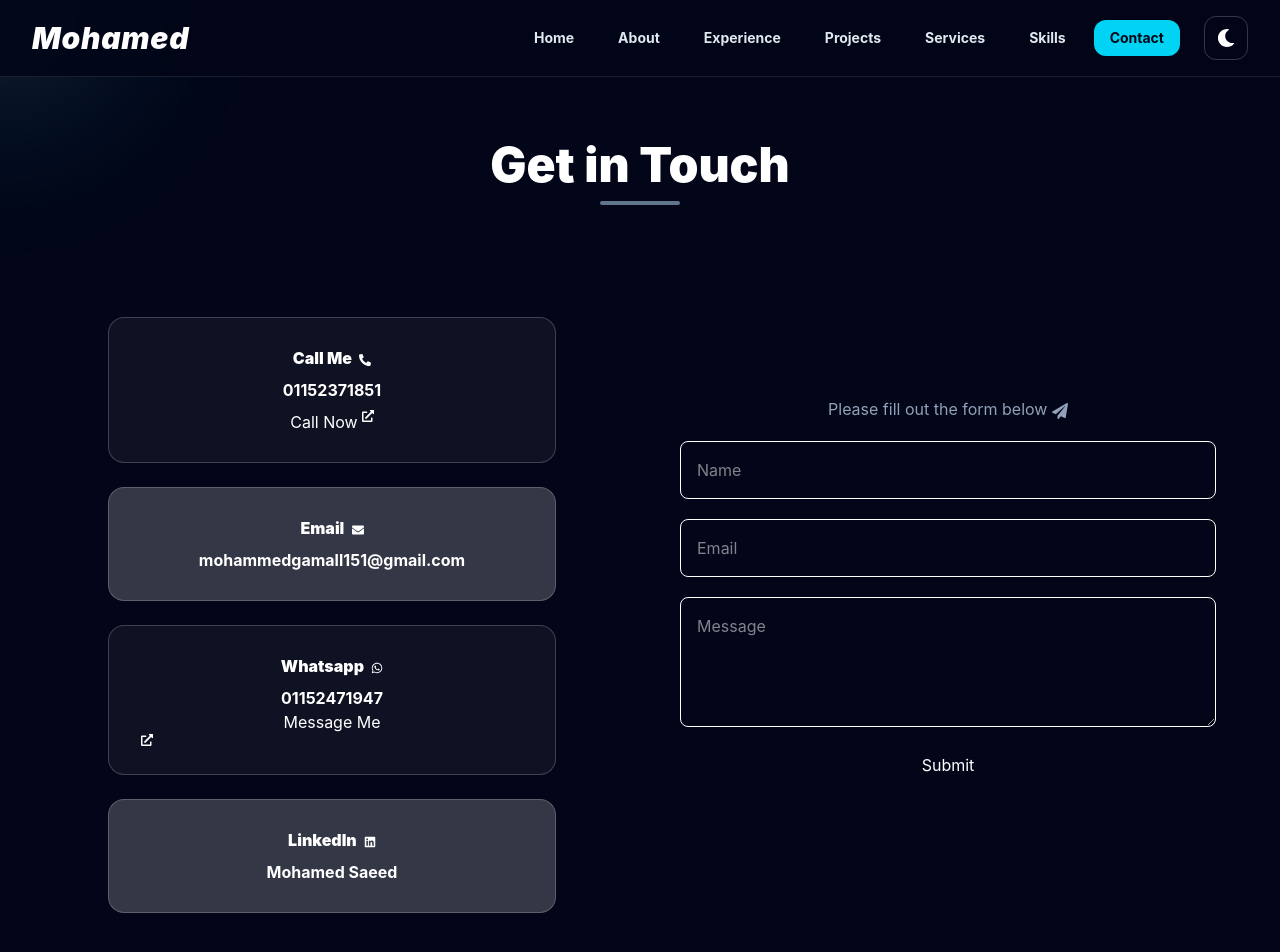
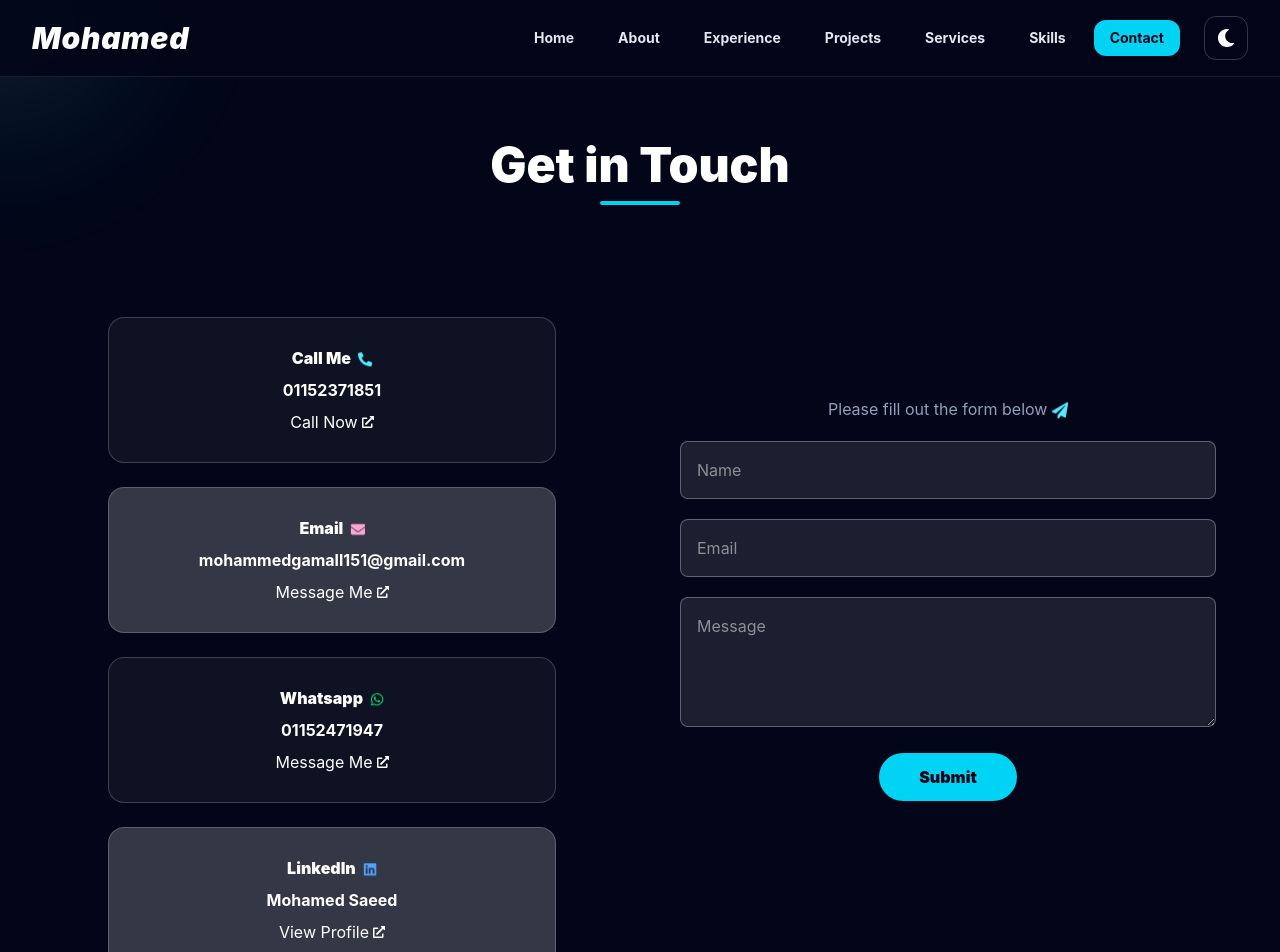
Before and after one commit to MohamedHappy226/mohamed-portfolio, a React (Vite) app: page /contact in a window 1280 px wide. Shown: the top 952 px of the page. Built offline with nearby package versions, Linux system fonts and the light colour scheme.

Commit message:
improve contact page

```diff
--- a/src/index.css
+++ b/src/index.css
@@ -15,3 +15,15 @@
   filter: blur(40px);
   z-index: 1;
 }
+@keyframes floatIcon {
+  0%, 100% {
+    transform: translateY(0) scale(1);
+  }
+  50% {
+    transform: translateY(-6px) scale(1.15);
+  }
+}
+
+.icon-float {
+  animation: floatIcon 1.8s ease-in-out infinite;
+}
--- a/src/pages/Contact.jsx
+++ b/src/pages/Contact.jsx
@@ -15,6 +15,8 @@ export default function Contact() {
     message: "",
   });
 
+  const [loading, setLoading] = useState(false);
+
   const handleChange = (e) => {
     setFormData({
       ...formData,
@@ -24,105 +26,129 @@ export default function Contact() {
 
   const handleSubmit = async (e) => {
     e.preventDefault();
+    setLoading(true);
 
     try {
-      const res = await fetch("https://mohamed-backend-portfolio-production.up.railway.app/contact", {
-        method: "POST",
-        headers: {
-          "Content-Type": "application/json",
-        },
-        body: JSON.stringify(formData),
-      });
+      const res = await fetch(
+        "https://mohamed-backend-portfolio-production.up.railway.app/contact",
+        {
+          method: "POST",
+          headers: {
+            "Content-Type": "application/json",
+          },
+          body: JSON.stringify(formData),
+        }
+      );
 
       const data = await res.json();
 
-      alert(data.message || "Message sent ✅");
+      if (!res.ok) {
+        alert(data.error || data.message || "Error ❌");
+        return;
+      }
 
+      alert("Message sent ✅");
       setFormData({
         name: "",
         email: "",
         message: "",
       });
-
-    } catch (err) {
-      console.log(err);
-      alert("Error ❌");
+    } catch (error) {
+      console.log(error);
+      alert("Server error ❌");
+    } finally {
+      setLoading(false);
     }
   };
 
   return (
     <main className="mx-auto max-w-7xl px-6 py-16">
       <div className="mb-28 text-center">
-        <h1 className="text-5xl font-black text-white">
-          Get in Touch
-        </h1>
-        <div className="mx-auto mt-3 h-[4px] w-20 rounded-full bg-slate-500"></div>
+        <h1 className="text-5xl font-black text-white">Get in Touch</h1>
+        <div className="mx-auto mt-3 h-[4px] w-20 rounded-full bg-cyan-400"></div>
       </div>
 
       <div className="mx-auto grid max-w-6xl items-start gap-20 lg:grid-cols-2">
-
         {/* LEFT */}
         <div className="mx-auto w-full max-w-md space-y-6">
-
-          <div className="rounded-2xl border border-white/20 bg-white/5 p-7 text-center">
+          <div className="rounded-2xl border border-white/20 bg-white/5 p-7 text-center transition duration-500 hover:-translate-y-2 hover:border-cyan-400 hover:shadow-2xl hover:shadow-cyan-500/20">
             <h3 className="font-black text-white">
-              Call Me <FaPhoneAlt className="ml-1 inline text-xs" />
+              Call Me{" "}
+              <FaPhoneAlt className="icon-float ml-1 inline text-sm text-cyan-300" />
             </h3>
             <p className="mt-2 font-bold text-white">01152371851</p>
-            <a href="tel:+201152371851" className="mt-2 inline-flex text-white">
-              Call Now <FaExternalLinkAlt className="text-xs ml-1" />
+            <a
+              href="tel:+201152371851"
+              className="mt-2 inline-flex items-center justify-center text-white hover:text-cyan-300"
+            >
+              Call Now <FaExternalLinkAlt className="ml-1 text-xs" />
             </a>
           </div>
 
-          <div className="rounded-2xl border border-white/20 bg-white/20 p-7 text-center">
+          <div className="rounded-2xl border border-white/20 bg-white/20 p-7 text-center transition duration-500 hover:-translate-y-2 hover:border-pink-300 hover:shadow-2xl hover:shadow-pink-500/20">
             <h3 className="font-black text-white">
-              Email <FaEnvelope className="ml-1 inline text-xs" />
+              Email{" "}
+              <FaEnvelope className="icon-float ml-1 inline text-sm text-pink-300" />
             </h3>
             <p className="mt-2 font-bold text-white">
               mohammedgamall151@gmail.com
             </p>
+            <a
+              href="mailto:mohammedgamall151@gmail.com"
+              className="mt-2 inline-flex items-center justify-center text-white hover:text-pink-300"
+            >
+              Message Me <FaExternalLinkAlt className="ml-1 text-xs" />
+            </a>
           </div>
 
-          <div className="rounded-2xl border border-white/20 bg-white/5 p-7 text-center">
+          <div className="rounded-2xl border border-white/20 bg-white/5 p-7 text-center transition duration-500 hover:-translate-y-2 hover:border-green-400 hover:shadow-2xl hover:shadow-green-500/20">
             <h3 className="font-black text-white">
-              Whatsapp <FaWhatsapp className="ml-1 inline text-xs" />
+              Whatsapp{" "}
+              <FaWhatsapp className="icon-float ml-1 inline text-sm text-green-400" />
             </h3>
             <p className="mt-2 font-bold text-white">01152471947</p>
             <a
-              href="https://wa.me/201152371851"
+              href="https://wa.me/201152471947"
               target="_blank"
               rel="noreferrer"
-              className="text-white"
+              className="mt-2 inline-flex items-center justify-center text-white hover:text-green-400"
             >
-              Message Me <FaExternalLinkAlt className="text-xs ml-1" />
+              Message Me <FaExternalLinkAlt className="ml-1 text-xs" />
             </a>
           </div>
 
-          <div className="rounded-2xl border border-white/20 bg-white/20 p-7 text-center">
+          <div className="rounded-2xl border border-white/20 bg-white/20 p-7 text-center transition duration-500 hover:-translate-y-2 hover:border-blue-400 hover:shadow-2xl hover:shadow-blue-500/20">
             <h3 className="font-black text-white">
-              LinkedIn <FaLinkedin className="ml-1 inline text-xs" />
+              LinkedIn{" "}
+              <FaLinkedin className="icon-float ml-1 inline text-sm text-blue-400" />
             </h3>
-            <p className="mt-2 font-bold text-white">
-              Mohamed Saeed
-            </p>
+            <p className="mt-2 font-bold text-white">Mohamed Saeed</p>
+            <a
+              href="https://www.linkedin.com/"
+              target="_blank"
+              rel="noreferrer"
+              className="mt-2 inline-flex items-center justify-center text-white hover:text-blue-400"
+            >
+              View Profile <FaExternalLinkAlt className="ml-1 text-xs" />
+            </a>
           </div>
         </div>
 
         {/* RIGHT FORM */}
         <div className="w-full pt-20">
           <p className="mb-5 text-center text-slate-400">
-            Please fill out the form below <FaPaperPlane className="inline" />
+            Please fill out the form below{" "}
+            <FaPaperPlane className="icon-float inline text-cyan-300" />
           </p>
 
           <form onSubmit={handleSubmit} className="space-y-5">
-
             <input
               name="name"
               value={formData.name}
               onChange={handleChange}
               required
               placeholder="Name"
-              className="w-full rounded-lg border px-4 py-4 bg-transparent text-white"
+              className="w-full rounded-lg border border-white/30 bg-white/10 px-4 py-4 text-white outline-none transition focus:border-cyan-400 focus:shadow-lg focus:shadow-cyan-500/20"
             />
 
             <input
@@ -132,7 +158,7 @@ export default function Contact() {
               onChange={handleChange}
               required
               placeholder="Email"
-              className="w-full rounded-lg border px-4 py-4 bg-transparent text-white"
+              className="w-full rounded-lg border border-white/30 bg-white/10 px-4 py-4 text-white outline-none transition focus:border-cyan-400 focus:shadow-lg focus:shadow-cyan-500/20"
             />
 
             <textarea
@@ -142,16 +168,16 @@ export default function Contact() {
               onChange={handleChange}
               required
               placeholder="Message"
-              className="w-full rounded-lg border px-4 py-4 bg-transparent text-white"
+              className="w-full rounded-lg border border-white/30 bg-white/10 px-4 py-4 text-white outline-none transition focus:border-cyan-400 focus:shadow-lg focus:shadow-cyan-500/20"
             />
 
             <button
               type="submit"
-              className="mx-auto block text-white hover:text-cyan-300"
+              disabled={loading}
+              className="mx-auto block rounded-full bg-cyan-400 px-10 py-3 font-black text-slate-950 transition hover:-translate-y-1 hover:bg-cyan-300 disabled:cursor-not-allowed disabled:opacity-60"
             >
-              Submit
+              {loading ? "Sending..." : "Submit"}
             </button>
-
           </form>
         </div>
       </div>
```
